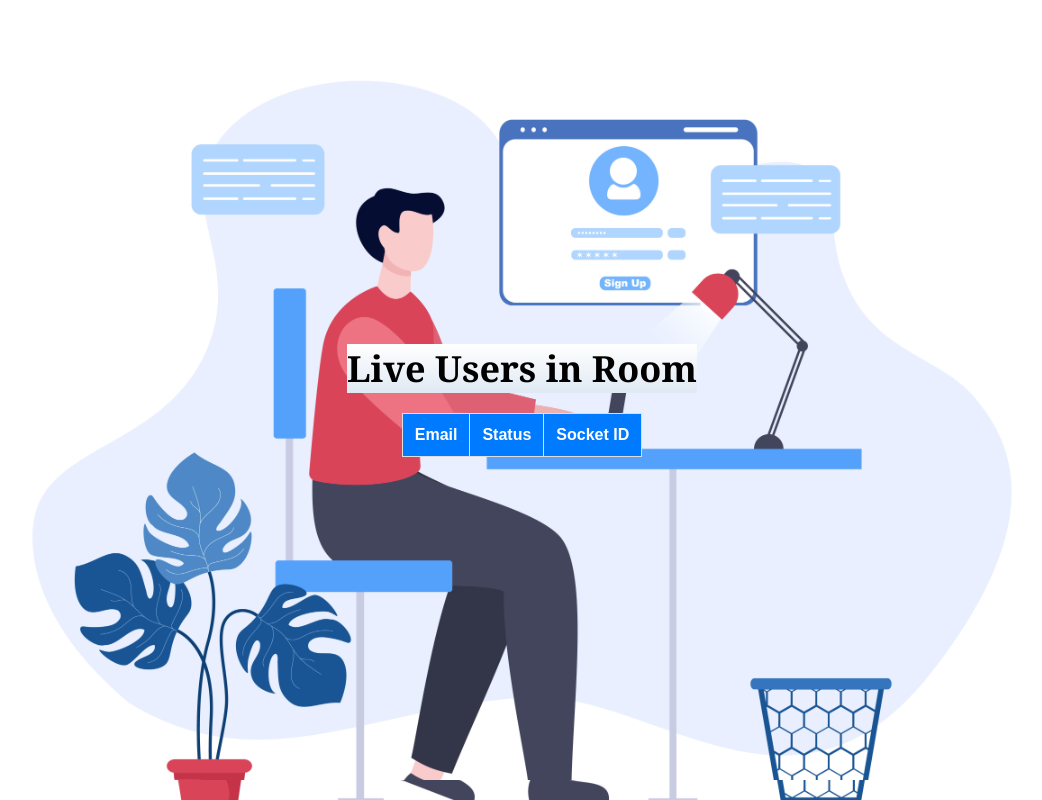
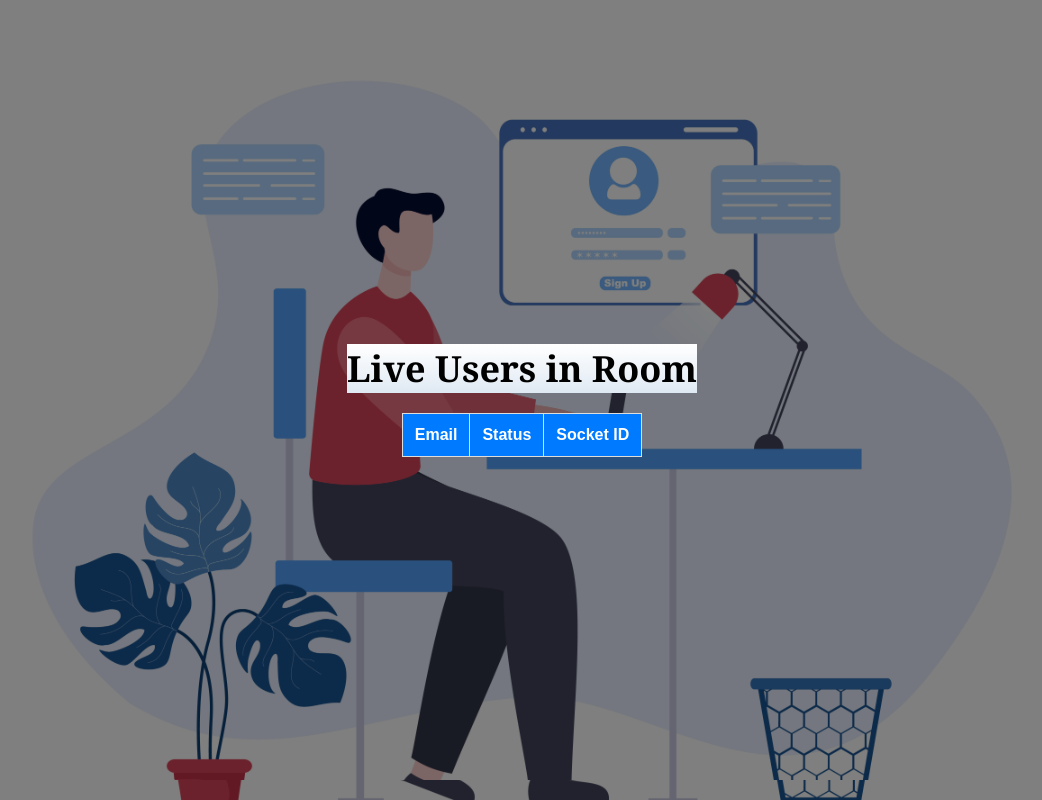
Before and after one commit to hey-hs/live-room, a website: page public/display.html in a window 1280 px wide. Shown: the whole page, without its empty margins (118-1160 px from the left). Drawn offline with nearby package versions, Linux system fonts and the light colour scheme; no server answers.

Commit message:
Update display.css

```diff
--- a/public/display.css
+++ b/public/display.css
@@ -9,6 +9,7 @@ html {
     background-image: url("sign up-07.jpg");
     background-blend-mode: color-dodge;
     background-repeat: no-repeat;
+    background-color: rgba(0, 0, 0, 0.5);
     background-size: cover;
     overflow-y: scroll;
     height: 100%;
```
